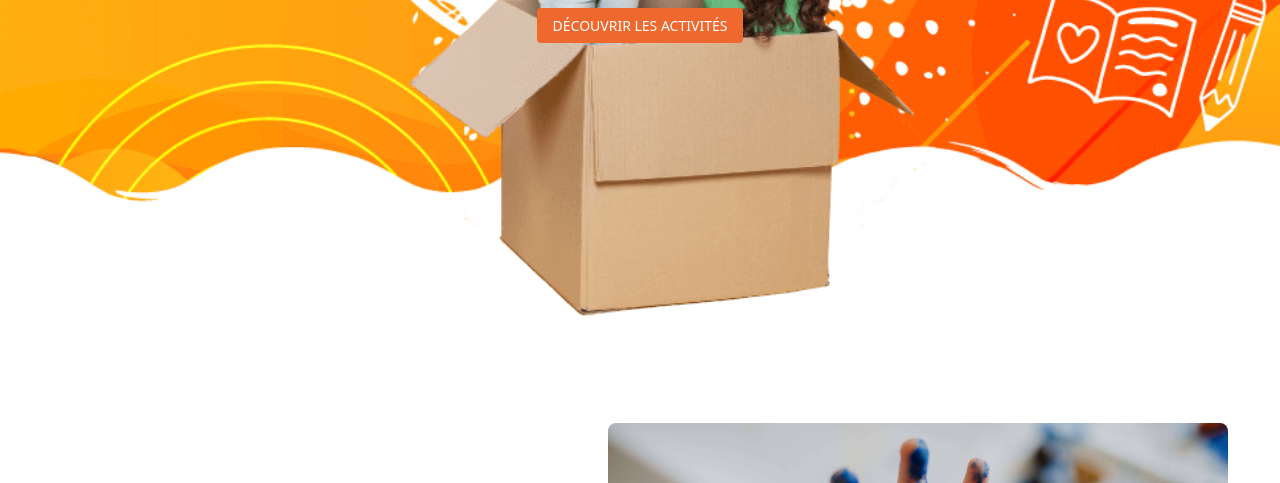
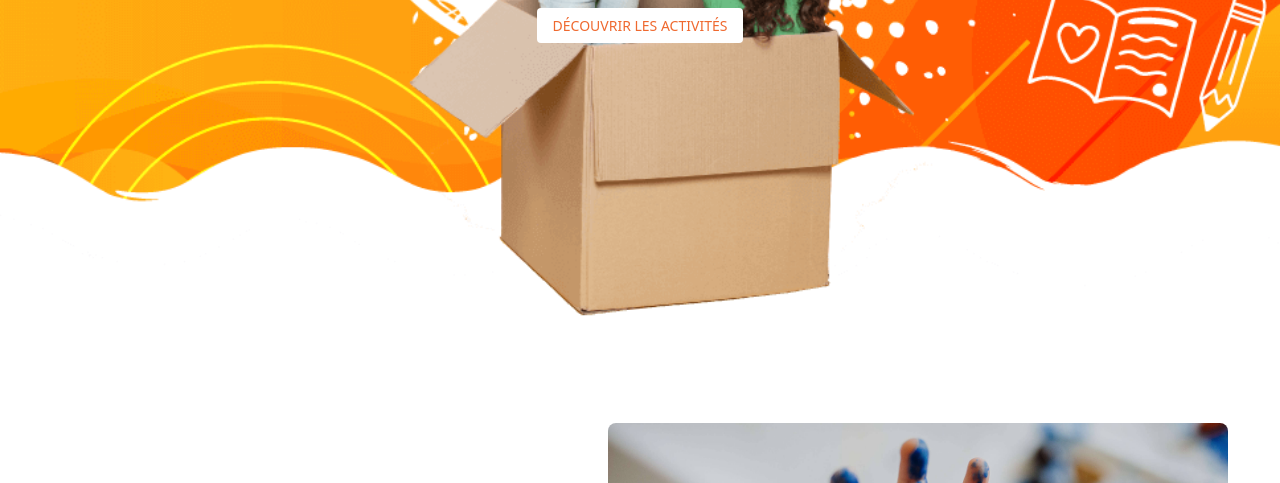
Before and after one commit to Delfynn2kx/TP3_HubertDelphine, a website: page index.html in a window 1280 px wide. Shown: the part 617-1100 px from the top of the page. Drawn offline with nearby package versions, Linux system fonts and the light colour scheme.

Commit message:
Mini changement du bouton Découvrir les activités

```diff
--- a/index.html
+++ b/index.html
@@ -47,7 +47,7 @@
           <div class="pt-20 flex items-center justify-center h-full w-full">
               <div class="text-center">
                   <h2 class="p-4 my-6 bg-[#bc2030] bg-opacity-80 text-white text-xl font-semibold md:text-3xl">Explorer, Découvrir, Créer, S'amuser... </h2>
-                  <a href="activites.html" class="px-4 py-2 bg-[#ef692f] text-white text-sm uppercase font-medium rounded hover:bg-[#bc2030] focus:outline-none focus:bg-blue-500">DÉCOUVRIR LES ACTIVITÉS</a>
+                  <a href="activites.html" class="px-4 py-2 bg-white text-[#ef692f] text-sm uppercase font-medium rounded hover:text-[#bc2030] focus:outline-none focus:text-[#bc2030]">DÉCOUVRIR LES ACTIVITÉS</a>
               </div>
           </div>
       </div>
```
